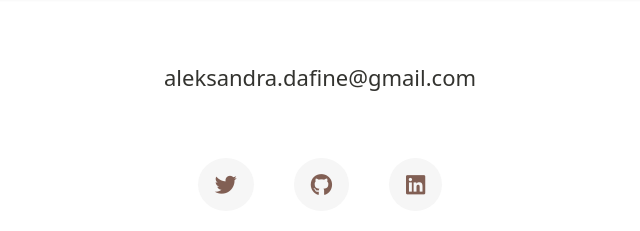
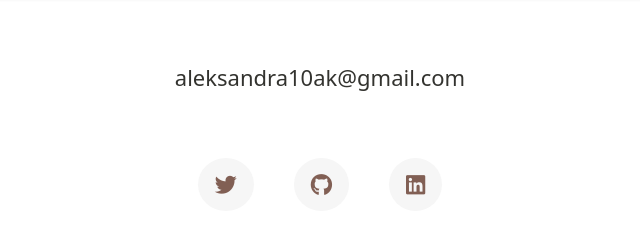
Before and after one commit to sasha-ak/Aleksandra-Portfolio-Project, a plain HTML site: page about.html in a window 1280 px wide. Shown: the part 1649-1880 px from the top of the page, 320-960 px from the left. Drawn offline with nearby package versions, Linux system fonts and the light colour scheme.

Commit message:
Update about.html

```diff
--- a/about.html
+++ b/about.html
@@ -150,7 +150,7 @@
             href="mailto:aleksandra.dafine@gmail.com"
             class="email-link m-3"
             title="email Aleksandra"
-            >aleksandra.dafine@gmail.com</a
+            >aleksandra10ak@gmail.com</a
           >
         </div>
         <div class="social-links d-flex justify-content-center">
```
